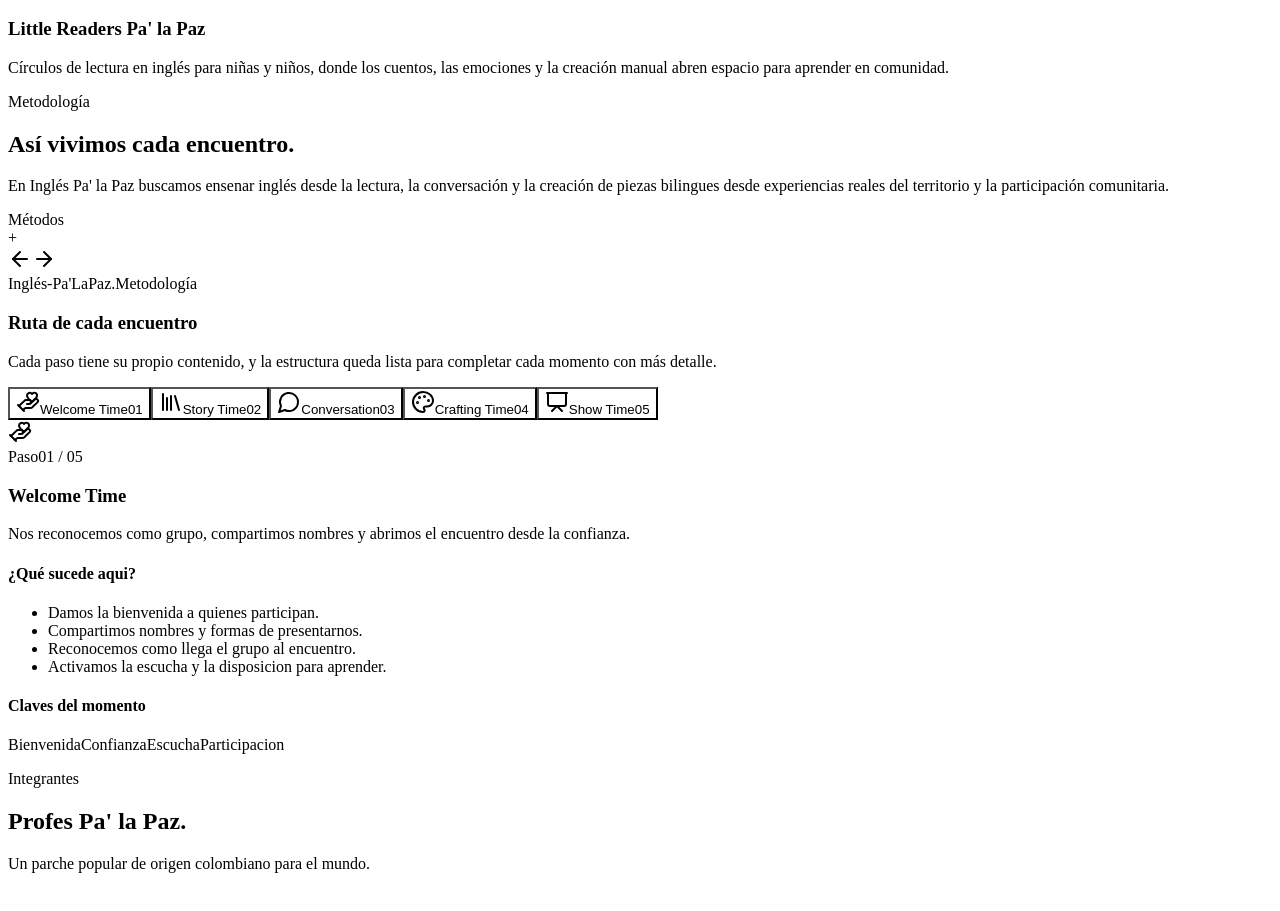
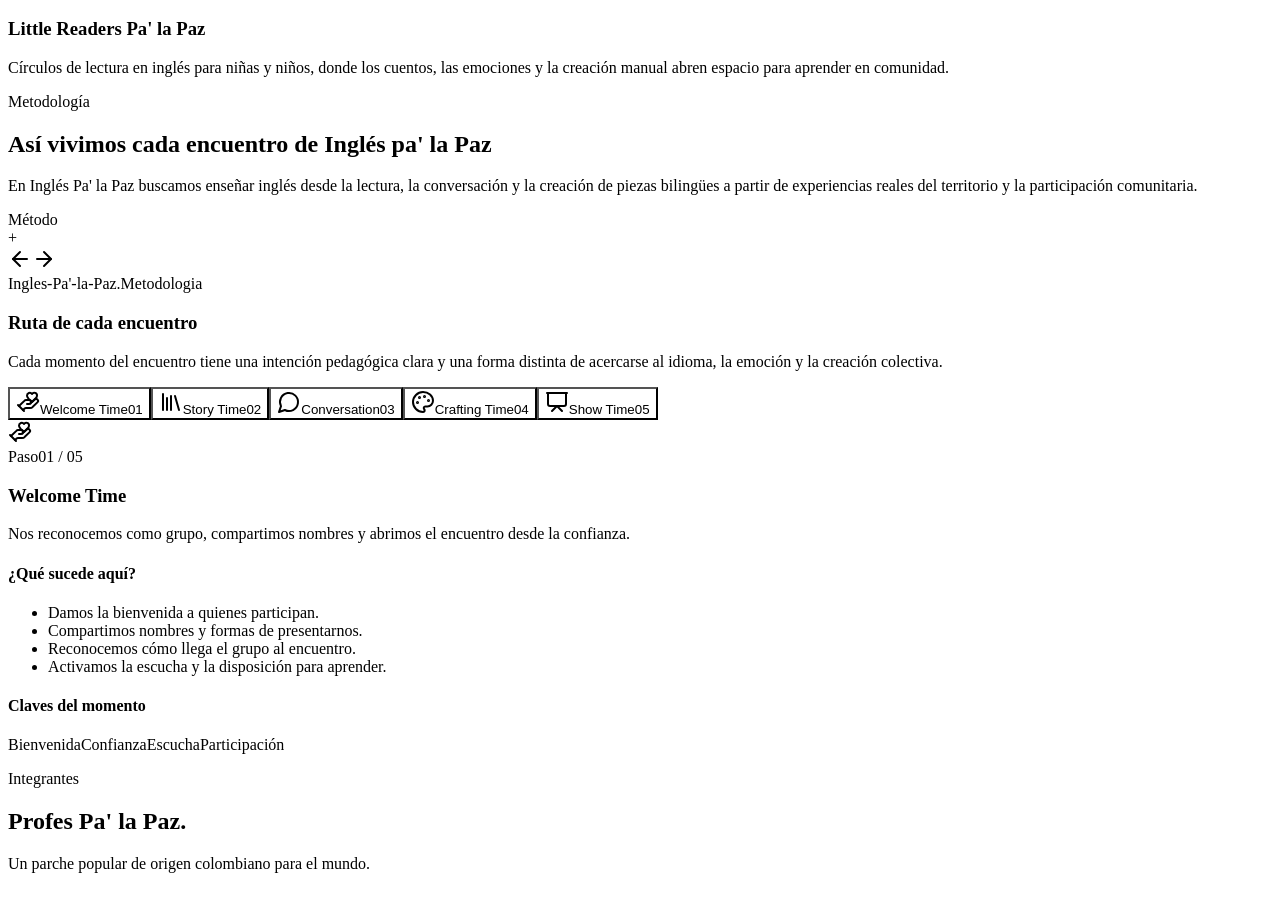
Before and after one commit to URANOOB/IPP, a Next.js app: page / in a window 1280 px wide. Shown: the part 5400-6311 px from the top of the page. Built offline with nearby package versions, Linux system fonts and the light colour scheme.

Commit message:
Fix Spanish text and comments in process.tsx
Corrected spelling and grammatical errors in Spanish text, including accents and pluralization. Updated comments for clarity.

```diff
--- a/components/process.tsx
+++ b/components/process.tsx
@@ -23,7 +23,6 @@ type MethodStep = {
 }
 
 const methodSteps: MethodStep[] = [
-  // Esta lista alimenta el menú lateral y el panel de detalle de la metodología.
   {
     title: "Welcome Time",
     icon: HandHeart,
@@ -33,10 +32,10 @@ const methodSteps: MethodStep[] = [
     items: [
       "Damos la bienvenida a quienes participan.",
       "Compartimos nombres y formas de presentarnos.",
-      "Reconocemos como llega el grupo al encuentro.",
-      "Activamos la escucha y la disposicion para aprender.",
+      "Reconocemos cómo llega el grupo al encuentro.",
+      "Activamos la escucha y la disposición para aprender.",
     ],
-    keywords: ["Bienvenida", "Confianza", "Escucha", "Participacion"],
+    keywords: ["Bienvenida", "Confianza", "Escucha", "Participación"],
   },
   {
     title: "Story Time",
@@ -101,21 +100,28 @@ export default function Process() {
   return (
     <section
       id="method"
+      aria-labelledby="method-heading"
       className="relative bg-[var(--ipp-paper)] px-5 py-24 md:px-8"
     >
-      <div className="paper-edge absolute left-0 right-0 top-0 h-12 rotate-180 bg-[var(--ipp-mint)]" />
+      <div
+        className="paper-edge absolute left-0 right-0 top-0 h-12 rotate-180 bg-[var(--ipp-mint)]"
+        aria-hidden="true"
+      />
 
       <div className="relative mx-auto max-w-7xl">
         <div className="mb-14 max-w-3xl">
           <p className="section-kicker">Metodología</p>
 
-          <h2 className="font-display text-5xl font-black leading-tight text-[var(--ipp-coral)] md:text-7xl">
-            Así vivimos cada encuentro.
+          <h2
+            id="method-heading"
+            className="font-display text-5xl font-black leading-tight text-[var(--ipp-coral)] md:text-7xl"
+          >
+            Así vivimos cada encuentro de Inglés pa&apos; la Paz
           </h2>
 
           <p className="mt-6 text-xl font-semibold leading-relaxed text-[var(--ipp-plum)]/75">
-            En Inglés Pa&apos; la Paz buscamos ensenar inglés desde la lectura,
-            la conversación y la creación de piezas bilingues desde experiencias
+            En Inglés Pa&apos; la Paz buscamos enseñar inglés desde la lectura,
+            la conversación y la creación de piezas bilingües a partir de experiencias
             reales del territorio y la participación comunitaria.
           </p>
         </div>
@@ -130,7 +136,7 @@ export default function Process() {
           <div className="border-b border-[var(--ipp-plum)]/10 bg-[var(--ipp-sky)] px-4 py-4 md:px-5">
             <div className="flex flex-col gap-3 lg:flex-row lg:items-center lg:justify-between">
               <div className="flex items-center gap-4">
-                <div className="flex items-center gap-2">
+                <div className="flex items-center gap-2" aria-hidden="true">
                   <span className="h-3.5 w-3.5 rounded-full bg-[var(--ipp-coral)]" />
                   <span className="h-3.5 w-3.5 rounded-full bg-[var(--ipp-yellow)]" />
                   <span className="h-3.5 w-3.5 rounded-full bg-[var(--ipp-green)]" />
@@ -139,11 +145,14 @@ export default function Process() {
                 <div className="flex items-center gap-2">
                   <div className="rounded-2xl border border-[var(--ipp-plum)]/10 bg-[var(--ipp-paper)] px-4 py-2">
                     <span className="text-sm font-black tracking-[0.08em] text-[var(--ipp-black)]">
-                      Métodos
+                      Método
                     </span>
                   </div>
 
-                  <div className="flex h-9 w-9 items-center justify-center rounded-2xl border border-[var(--ipp-plum)]/10 bg-[var(--ipp-paper)] text-lg font-black leading-none text-[var(--ipp-coral)]">
+                  <div
+                    className="flex h-9 w-9 items-center justify-center rounded-2xl border border-[var(--ipp-plum)]/10 bg-[var(--ipp-paper)] text-lg font-black leading-none text-[var(--ipp-coral)]"
+                    aria-hidden="true"
+                  >
                     +
                   </div>
                 </div>
@@ -151,13 +160,13 @@ export default function Process() {
 
               <div className="flex min-w-0 items-center justify-end lg:flex-1">
                 <div className="flex w-full items-center gap-3 rounded-full border border-[var(--ipp-plum)]/10 bg-[var(--ipp-paper)] px-4 py-3 sm:px-5 lg:max-w-[620px]">
-                  <div className="flex items-center gap-2 text-[var(--ipp-plum)]/40">
+                  <div className="flex items-center gap-2 text-[var(--ipp-plum)]/40" aria-hidden="true">
                     <ArrowLeft className="h-4 w-4" />
                     <ArrowRight className="h-4 w-4 opacity-50" />
                   </div>
 
                   <span className="truncate text-sm font-semibold text-[var(--ipp-black)]">
-                    Inglés-Pa&apos;LaPaz.Metodología
+                    Ingles-Pa&apos;-la-Paz.Metodologia
                   </span>
                 </div>
               </div>
@@ -171,25 +180,30 @@ export default function Process() {
               </h3>
 
               <p className="mt-2 text-xl font-semibold leading-relaxed text-[var(--ipp-plum)]/65">
-                Cada paso tiene su propio contenido, y la estructura queda lista
-                para completar cada momento con más detalle.
+                Cada momento del encuentro tiene una intención pedagógica clara y una forma distinta de acercarse al idioma, la emoción y la creación colectiva.
               </p>
             </div>
 
             <div className="grid gap-5 lg:grid-cols-[280px_1fr]">
-              <aside className="rounded-[1.8rem] border border-[var(--ipp-plum)]/10 bg-[var(--ipp-cream)] p-3">
+              <aside
+                className="rounded-[1.8rem] border border-[var(--ipp-plum)]/10 bg-[var(--ipp-cream)] p-3"
+                role="tablist"
+                aria-label="Pasos de la metodología"
+              >
                 <div className="space-y-2">
                   {methodSteps.map((step, index) => {
                     const Icon = step.icon
                     const isActive = index === activeStep
 
                     return (
-                      // Cada botón cambia el paso activo; el contenido grande se renderiza desde currentStep.
                       <button
                         key={step.title}
+                        id={`method-tab-${index}`}
                         type="button"
+                        role="tab"
+                        aria-selected={isActive}
+                        aria-controls={`method-panel-${index}`}
                         onClick={() => setActiveStep(index)}
-                        aria-pressed={isActive}
                         className="flex w-full items-center gap-3 rounded-2xl px-3 py-3 text-left border-[var(--ipp-plum)] transition hover:bg-[var(--ipp-paper)]"
                         style={{
                           backgroundColor: isActive
@@ -199,11 +213,9 @@ export default function Process() {
                       >
                         <span
                           className="flex h-9 w-9 shrink-0 items-center justify-center rounded-full"
-                          style={{
-                            backgroundColor: step.color,
-                          }}
+                          style={{ backgroundColor: step.color }}
                         >
-                          <Icon className="h-4 w-4 text-[var(--ipp-black)]" />
+                          <Icon className="h-4 w-4 text-[var(--ipp-black)]" aria-hidden="true" />
                         </span>
 
                         <span className="min-w-0 flex-1 truncate text-lg font-black text-[var(--ipp-plum)]">
@@ -221,6 +233,9 @@ export default function Process() {
 
               <motion.article
                 key={currentStep.title}
+                id={`method-panel-${activeStep}`}
+                role="tabpanel"
+                aria-labelledby={`method-tab-${activeStep}`}
                 initial={{ opacity: 0, y: 14 }}
                 animate={{ opacity: 1, y: 0 }}
                 transition={{ duration: 0.25 }}
@@ -228,20 +243,17 @@ export default function Process() {
               >
                 <div
                   className="h-3 w-full"
-                  style={{
-                    backgroundColor: currentStep.color,
-                  }}
+                  style={{ backgroundColor: currentStep.color }}
+                  aria-hidden="true"
                 />
 
                 <div className="p-5 md:p-6">
                   <div className="mb-6 flex flex-wrap items-start justify-between gap-4">
                     <div
                       className="flex h-12 w-12 items-center justify-center rounded-full"
-                      style={{
-                        backgroundColor: currentStep.color,
-                      }}
+                      style={{ backgroundColor: currentStep.color }}
                     >
-                      <CurrentIcon className="h-5 w-5 text-[var(--ipp-black)]" />
+                      <CurrentIcon className="h-5 w-5 text-[var(--ipp-black)]" aria-hidden="true" />
                     </div>
 
                     <div className="rounded-2xl border border-[var(--ipp-plum)]/10 bg-[var(--ipp-cream)] px-3 py-2 text-right">
@@ -265,7 +277,7 @@ export default function Process() {
 
                   <div className="mt-8">
                     <h4 className="text-lg font-black text-[var(--ipp-plum)] md:text-2xl">
-                      ¿Qué sucede aqui?
+                      ¿Qué sucede aquí?
                     </h4>
 
                     <ul className="mt-3 space-y-2 pl-5 text-sm font-semibold leading-relaxed text-[var(--ipp-plum)]/80 md:text-xl">
```
